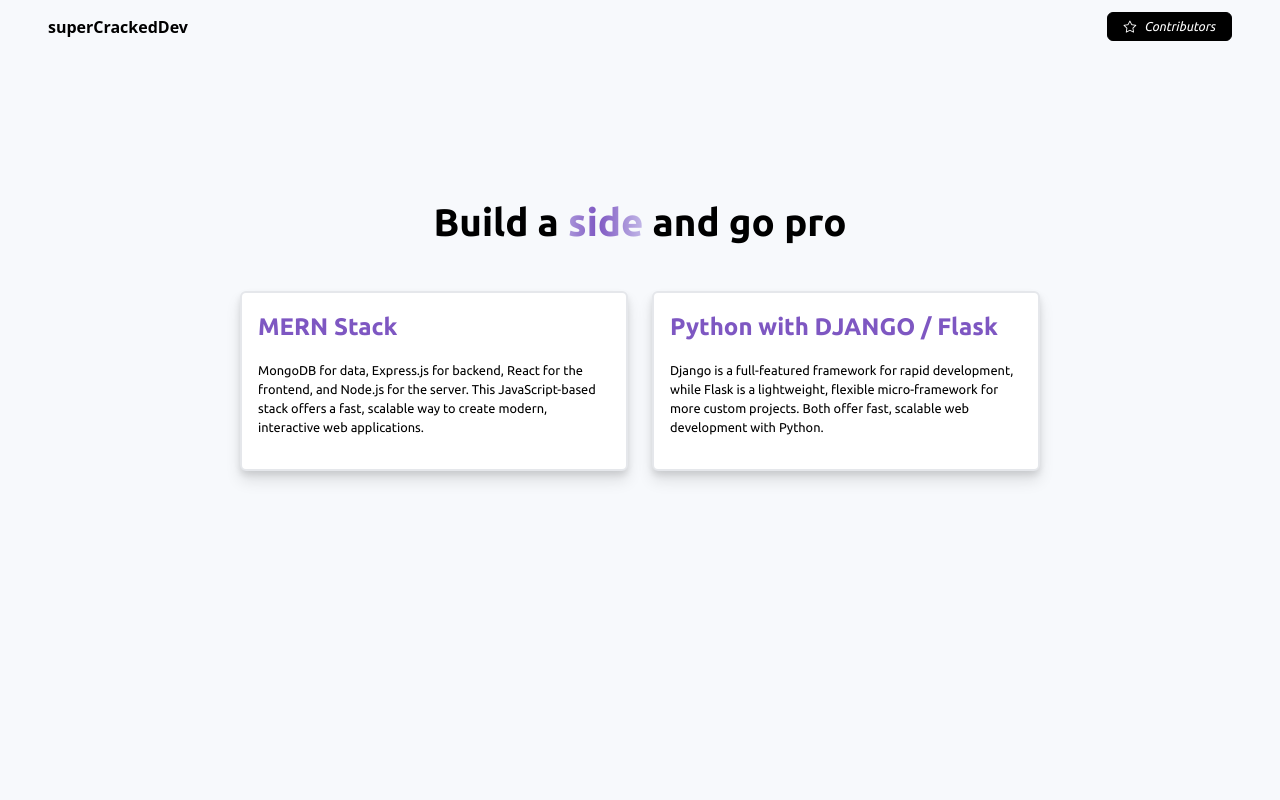
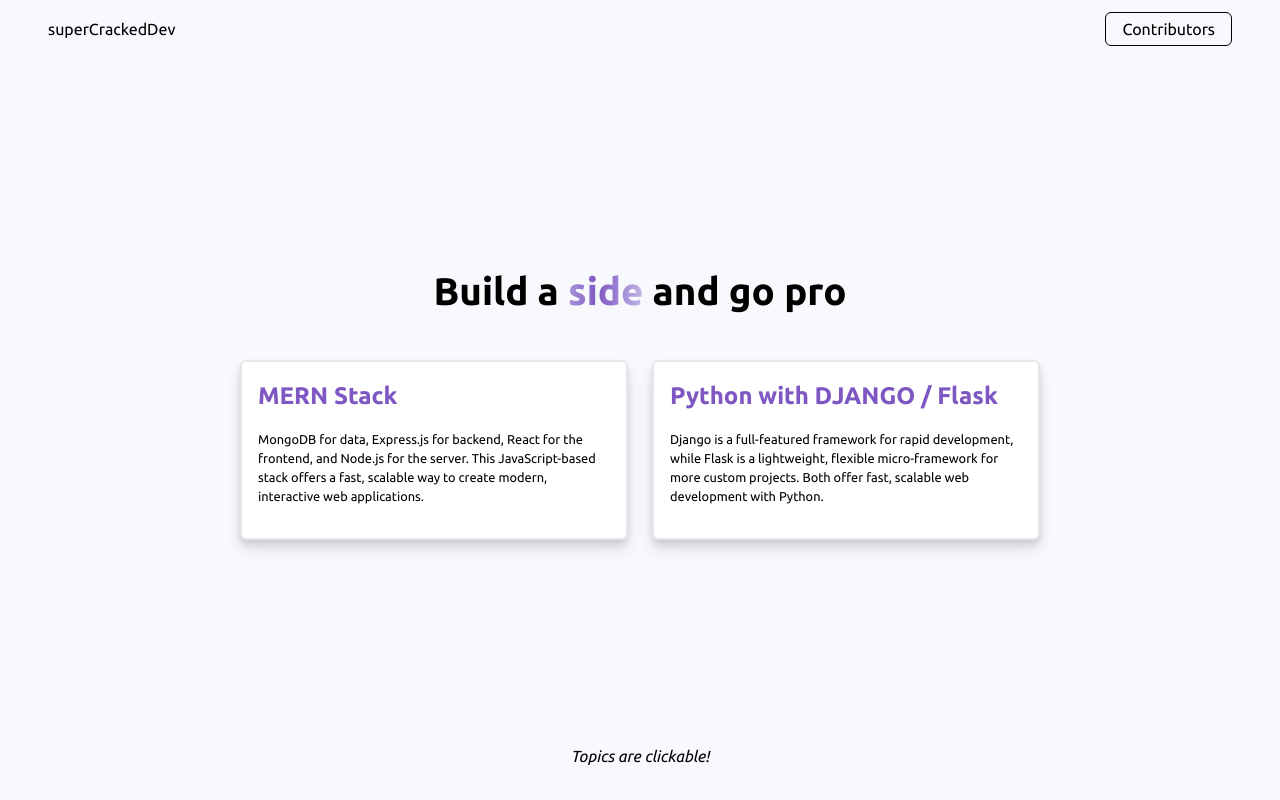
Before and after one commit to superSayianSkai/superCrackedDev, a React (Vite) app: page /projectsIntro in a window 1280 px wide. Built offline with nearby package versions, Linux system fonts and the light colour scheme; a web font is replaced by a local one.

Commit message:
Your commit message

```diff
--- a/index.html
+++ b/index.html
@@ -1,12 +1,27 @@
-<!doctype html>
+<!DOCTYPE html>
 <html lang="en">
   <head>
     <meta charset="UTF-8" />
     <link rel="icon" type="image" href="/public/𝐁𝐫𝐨𝐥𝐲 𝐈𝐜𝐨𝐧 ( 𝐃𝐁𝐒 ).jpeg" />
     <meta name="viewport" content="width=device-width, initial-scale=1.0" />
-    <link href="https://fonts.googleapis.com/css2?family=Poppins:wght@100;400;700&display=swap" rel="stylesheet">
+    <link
+      href="https://fonts.googleapis.com/css2?family=Poppins:wght@100;400;700&display=swap"
+      rel="stylesheet"
+    />
     <title>superCrackedDev</title>
   </head>
+  <script
+    data-collect-dnt="true"
+    async
+    src="https://scripts.simpleanalyticscdn.com/latest.js"
+  ></script>
+  <noscript
+    ><img
+      src="https://queue.simpleanalyticscdn.com/noscript.gif?collect-dnt=true"
+      alt=""
+      referrerpolicy="no-referrer-when-downgrade"
+  /></noscript>
+
   <body>
     <div id="root"></div>
     <script type="module" src="/src/main.jsx"></script>
--- a/src/App.jsx
+++ b/src/App.jsx
@@ -28,6 +28,7 @@ const App = () => {
 
   const router = createBrowserRouter([
     {
+      path:"/",
       element: <Layout />,
       children: [
         {
@@ -51,7 +52,7 @@ const App = () => {
           element: <MernStack />,
         },
         {
-          path: "/update",
+          path: "/journey",
           element: <CareerPageUpdate />,
         },
 
--- a/src/Layout.jsx/Layout.jsx
+++ b/src/Layout.jsx/Layout.jsx
@@ -7,27 +7,36 @@ import Footer from "../components/Footer";
 import { useLocation } from "react-router";
 
 export const Layout = () => {
-  const { pathname } = useLocation(); // Destructure to directly get pathname
+  const { pathname } = useLocation();
   const { contributorModal, setTheContributorModal } = useContext(AppContext);
 
   return (
     <div
-      className={`relative h-[100svh] ${
-        contributorModal ? "overflow-hidden" : ""
+      className={`relative min-h-[100svh] flex flex-col justify-between ${
+        contributorModal ? "h-[70vh] overflow-hidden" : ""
       }`}
     >
       {(pathname === "/" ||
         pathname === "/choose" ||
-        pathname === "/update" ||
+        pathname === "/journey" ||
         pathname === "/backendIntro" ||
         pathname === "/projectsIntro") && (
         <Header setTheContributorModal={setTheContributorModal} />
       )}
+
       <Outlet />
+
       {contributorModal && (
         <Contributors setTheContributorModal={setTheContributorModal} />
       )}
+
       {pathname === "/" && <Footer />}
+      {(pathname === "/choose" ||
+        pathname === "/journey" ||
+        pathname === "/backendIntro" ||
+        pathname === "/projectsIntro") && (
+        <p className="text-center italic mb-8">Topics are clickable!</p>
+      )}
     </div>
   );
 };
--- a/src/components/Header.jsx
+++ b/src/components/Header.jsx
@@ -1,21 +1,16 @@
-import { Link } from "react-router"
+import { Link } from "react-router";
 const Header = ({ setTheContributorModal }) => {
   return (
-    <div className="flex justify-between items-center  px-4 py-3 md:px-12 a border-t-0 border-r-0  border-l-0  z-[-1]">
-      <Link to={"/"}>
-        <h2 className="md:text-[1rem] font-sans font-extrabold  cursor-pointer">
-          superCrackedDev
-        </h2>
+    <div className="flex justify-between items-center px-4 py-3 md:px-12">
+      <Link to="/">
+        <h2 className="cursor-pointer">superCrackedDev</h2>
       </Link>
-      {/* <a href="https://x.com/superSaiyanSkai" target="_blank"> */}
       <button
-        onClick={setTheContributorModal}
-        className="rounded-md border-[1px] border-black py-1 px-4 text-[.7rem] md:text-[.8rem] italic button-color text-white hover:opacity-70 flex gap-2"
+        onClick={() => setTheContributorModal()} // Ensure the function is called here
+        className="rounded-md border-[1px] backgroundColor2 hover:opacity-60 py-1 px-4  "
       >
-        <i className="bi bi-star "></i>
-        <span className="hidden sm:block">Contributors</span>
+        Contributors
       </button>
-      {/* </a> */}
     </div>
   );
 };
--- a/src/components/ProjectPage.jsx
+++ b/src/components/ProjectPage.jsx
@@ -38,6 +38,11 @@ export const ProjectPage = ({ stackData }) => {
 
   return (
     <div className="mx-auto md:w-[900px] min-h-[100vh] pt-[15rem] mb-20">
+      <a href="mailto:supercrackeddev@gmail.com">
+        <p className="text-[.7rem] absolute right-4 hover:underline cursor-pointer top-[210px] sm:top-[220px]">
+          Give Feedback?
+        </p>
+      </a>
       {showScrollIndicator && <ScrollIndicator />}
 
       <div className="absolute top-0 left-0 w-[100%] h-[200px]">
--- a/src/index.css
+++ b/src/index.css
@@ -9,6 +9,7 @@
   --text-color: #000;
   --text2-color: #fff;
   --backgroundColor: hsl(224, 50%, 98%);
+  --backgroundColor2: #000;
   --button-color: #000;
   --shadow: 0 10px 15px rgba(0, 0, 0, 0.1), 0 4px 6px rgba(0, 0, 0, 0.1);
   --shadow-hover: 0 15px 25px rgba(0, 0, 0, 0.2), 0 6px 12px rgba(0, 0, 0, 0.15);
@@ -19,9 +20,12 @@
   --text-color: #fff;
   --text2-color: #000;
   --backgroundColor: #000;
+  --backgroundColor2: hsl(224, 50%, 98%);
   --button-color: #fff;
-  --shadow: 0 10px 20px rgba(126, 87, 194, 0.4), 0 4px 8px rgba(126, 87, 194, 0.4);
-  --shadow-hover: 0 15px 25px rgba(126, 87, 194, 0.6), 0 6px 12px rgba(126, 87, 194, 0.5);
+  --shadow: 0 10px 20px rgba(126, 87, 194, 0.4),
+    0 4px 8px rgba(126, 87, 194, 0.4);
+  --shadow-hover: 0 15px 25px rgba(126, 87, 194, 0.6),
+    0 6px 12px rgba(126, 87, 194, 0.5);
 }
 
 /* General Styling */
@@ -32,6 +36,7 @@
   font-family: "Ubuntu", serif;
   transition: all 0.3s cubic-bezier(0.16, 0.8, 0.62, 1.52);
   scroll-behavior: smooth;
+  scrollbar-width: thin;
 }
 
 body {
@@ -54,7 +59,9 @@ body {
 }
 
 [data-theme="dark"] .boxShadow:hover {
-  box-shadow: var(--shadow-hover); /* Apply stronger purple shadow on hover in dark mode */
+  box-shadow: var(
+    --shadow-hover
+  ); /* Apply stronger purple shadow on hover in dark mode */
 }
 
 .text-color {
@@ -69,6 +76,9 @@ body {
 }
 .backgroundColor {
   background: var(--backgroundColor);
+}
+.backgroundColor2 {
+  border-color: var(--backgroundColor2);
 }
 
 .animated-text {
--- a/src/pages/BackendIntro.jsx
+++ b/src/pages/BackendIntro.jsx
@@ -3,9 +3,9 @@ import { Link } from "react-router";
 const CareerPageUpdate = () => {
   return (
     <div>
-      <div className={`flex flex-col items-center px-4 my-[20px] `}>
-        <div className="flex flex-col gap-6 mt-[40px]">
-          <h2 className="text-center text-[1.5rem] sm:text-[2.4rem] font-bold mt-[80px] ">
+      <div className={`flex flex-col items-center px-4  `}>
+        <div className="flex flex-col gap-6 ">
+          <h2 className="text-center text-[1.5rem] sm:text-[2.4rem] font-bold  ">
             Pick a <span className="animated-text">lanaguage </span>
           </h2>
         </div>
@@ -18,19 +18,7 @@ const CareerPageUpdate = () => {
                   {" "}
                   {c.fields}
                 </p>
-
-                {/* <span className="absolute top-2 left-2 bg-[#7E57C2] text-white px-4 py-1 text-sm rounded-sm z-40">
-                New
-              </span> */}
-                {/* Career Name */}
                 <p className="text-[.8rem] text-black">{c.about}</p>
-
-                {/* <img
-                src={c.image}
-                alt={c.career}
-                className="w-full h-[100%] sm:h-[100%] object-cover transform transition-transform duration-300 group-hover:scale-110"
-                loading="lazy"
-              /> */}
               </div>
             </Link>
           ))}
--- a/src/pages/CareerPageUpdate.jsx
+++ b/src/pages/CareerPageUpdate.jsx
@@ -11,7 +11,7 @@ const CareerPageUpdate = () => {
     <div>
       <div className="flex flex-col items-center p-4 my-[20px]">
         <div className="min-h-[70svh]">
-          <div className="flex flex-col gap-6 mt-[40px]">
+          <div className="flex flex-col gap-6 ">
             <h2 className="text-center text-[1.5rem] sm:text-[2.4rem] font-bold md:mt-[80px]">
               Kick start your <span className="animated-text">Journey</span>
             </h2>
--- a/src/pages/Choose.jsx
+++ b/src/pages/Choose.jsx
@@ -4,12 +4,12 @@ import { Link } from "react-router";
 
 const Choose = () => {
   return (
-    <div className="flex flex-col px-4 justify-center mt-[80px] sm:mt-[160px] gap-6 sm:items-center">
+    <div className="flex flex-col px-4 justify-center   gap-6 sm:items-center">
       <h2 className="text-[1.5rem] md:text-[2.4rem] font-bold text-center">
         Your <span className="animated-text">journey</span> starts now
       </h2>
       <div className="mt-[10px] grid grid-cols-1 sm:grid-cols-2  gap-x-6 gap-y-8 lg:w-[800px] ">
-        <Link to="/update" className="group relative ">
+        <Link to="/journey" className="group relative ">
           <div className="border-2 relative rounded-md  boxShadow  transition-all duration-300   bg-white p-4 gap-y-[21px] flex gap-2 flex-col h-[200px] ">
             <img src={cat} className="w-[50px] h-[50px] rounded-full" />
             <p className="font-bold text-[#7e57c2] text-[1.1rem]">
--- a/src/pages/FullstackProjectsIntro.jsx
+++ b/src/pages/FullstackProjectsIntro.jsx
@@ -7,9 +7,9 @@ import { FullstackProjectsStack } from "../Data.js/FullstackProjectsStack";
 const FullstackProjectsIntro = () => {
   return (
     <div>
-      <div className={`flex flex-col items-center px-4 my-[20px] `}>
-        <div className="flex flex-col gap-6 mt-[40px]">
-          <h2 className="text-center text-[1.5rem] sm:text-[2.4rem] font-bold mt-[80px] ">
+      <div className={`flex flex-col items-center px-4 `}>
+        <div className="flex flex-col gap-6 ">
+          <h2 className="text-center text-[1.5rem] sm:text-[2.4rem] font-bold ">
             Build a <span className="animated-text">side</span> and go pro
           </h2>
         </div>
@@ -27,11 +27,6 @@ const FullstackProjectsIntro = () => {
                   {" "}
                   {c.fields}
                 </p>
-
-                {/* <span className="absolute top-2 left-2 bg-[#7E57C2] text-white px-4 py-1 text-sm rounded-sm z-40">
-                New
-              </span> */}
-
                 <p className="text-[.8rem] text-black">{c.about}</p>
               </div>
             </Link>
```
Also changed, not shown: src/components/FIeldPage.jsx (+15 -12 lines), src/pages/Web3.jsx (+45 -4 lines).
